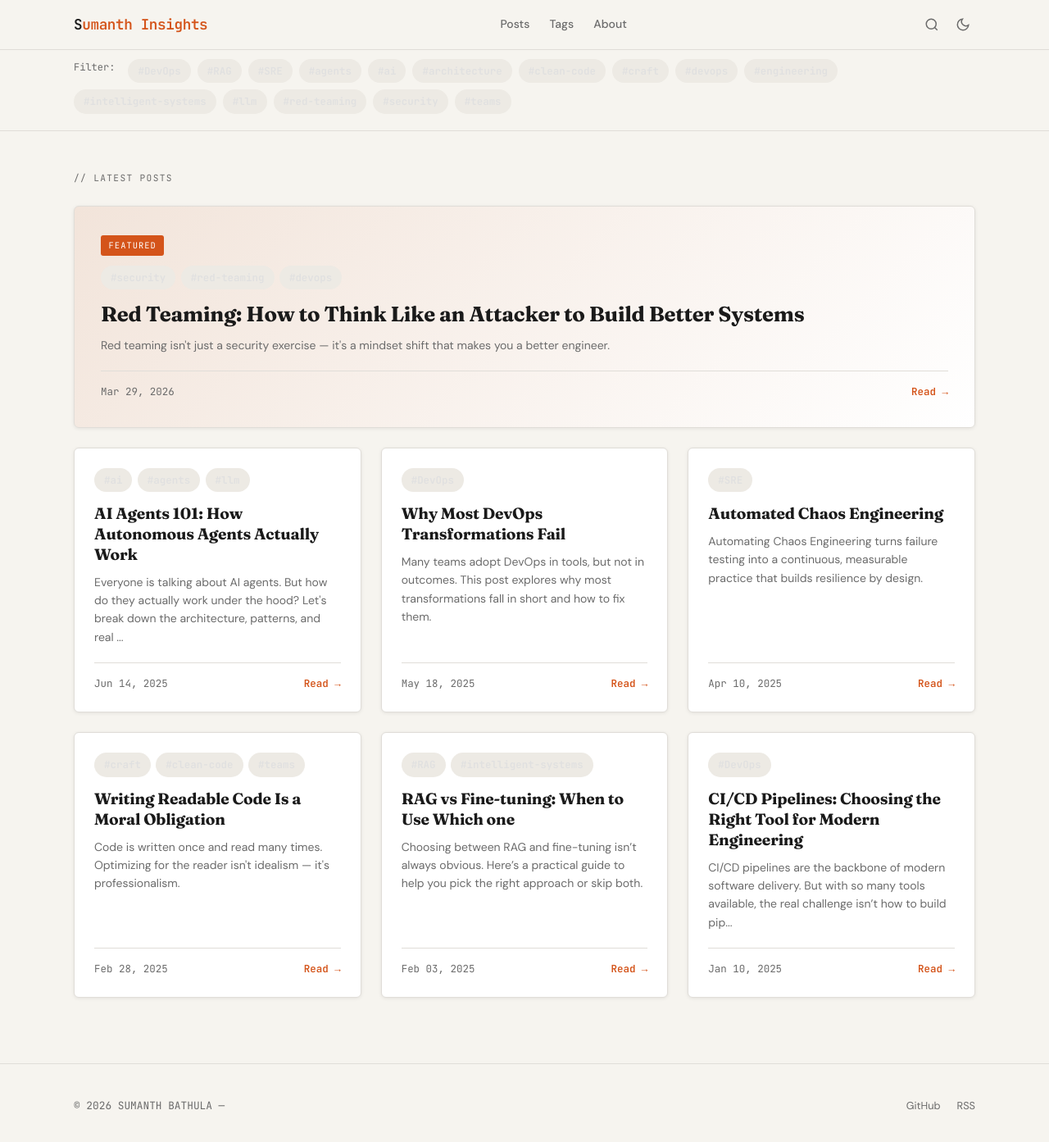
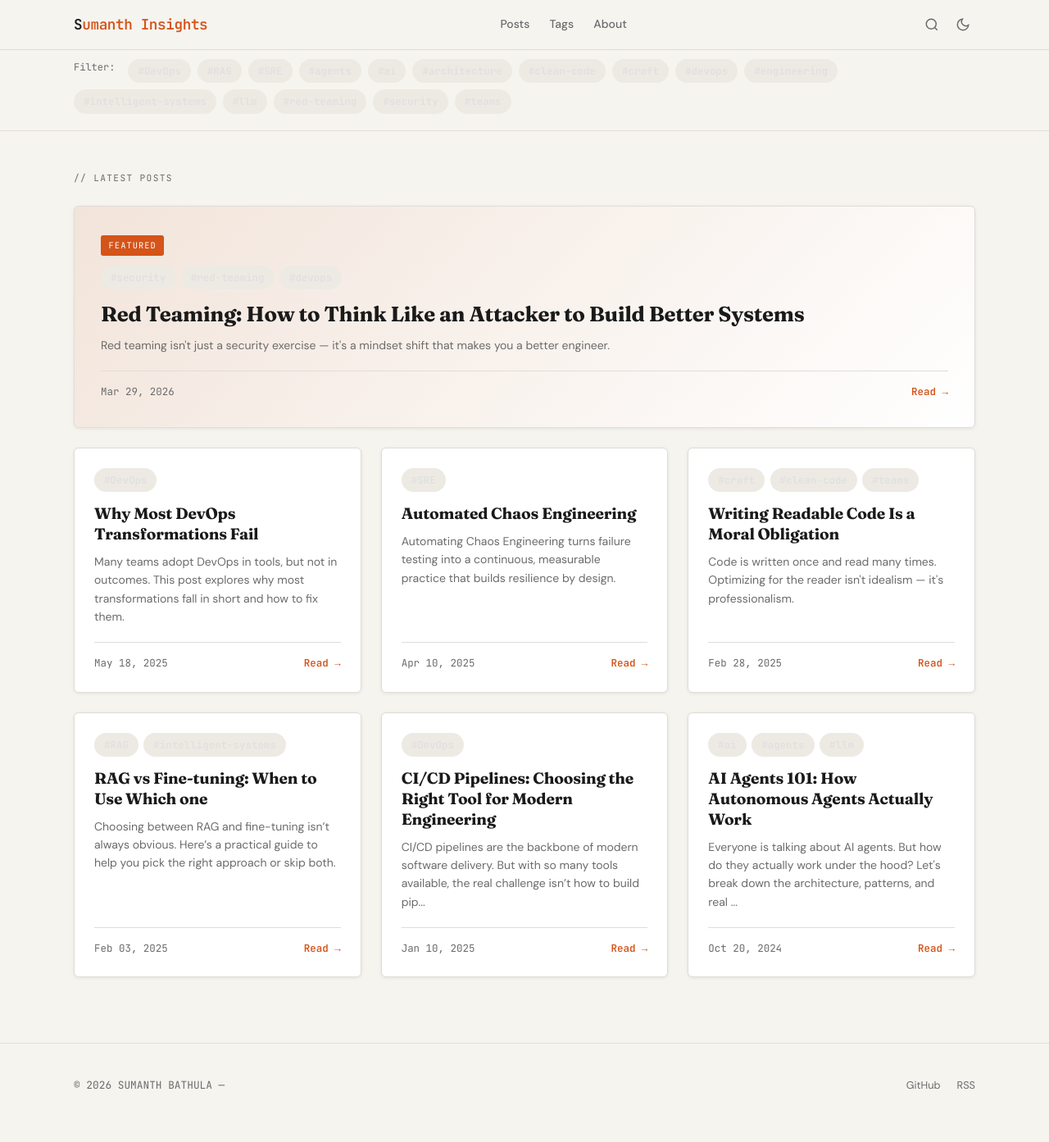
Before and after one commit to sumanthrb/insights, a Jekyll site: the page built from index.html, in a window 1280 px wide and 1400 px high, scrolled down 588 px. Shown: the top 1393 px of the window at 82% size. Built offline with Jekyll 4.4.1, drawn with Linux system fonts in a browser that asks for light colours.

Commit message:
Update and rename 2025-06-14-ai-agents-101.md to 2024-10-20-ai-agents-101.md

```diff
--- a/_posts/2025-06-14-ai-agents-101.md
+++ b/_posts/2024-10-20-ai-agents-101.md
@@ -1,7 +1,7 @@
 ---
 layout: post
 title: "AI Agents 101: How Autonomous Agents Actually Work"
-date: 2025-06-14
+date: 2024-10-20
 tags: [ai, agents, llm, architecture, intelligent-systems]
 excerpt: "Everyone is talking about AI agents. But how do they actually work under the hood? Let's break down the architecture, patterns, and real mechanics behind autonomous AI systems."
 ---
```
